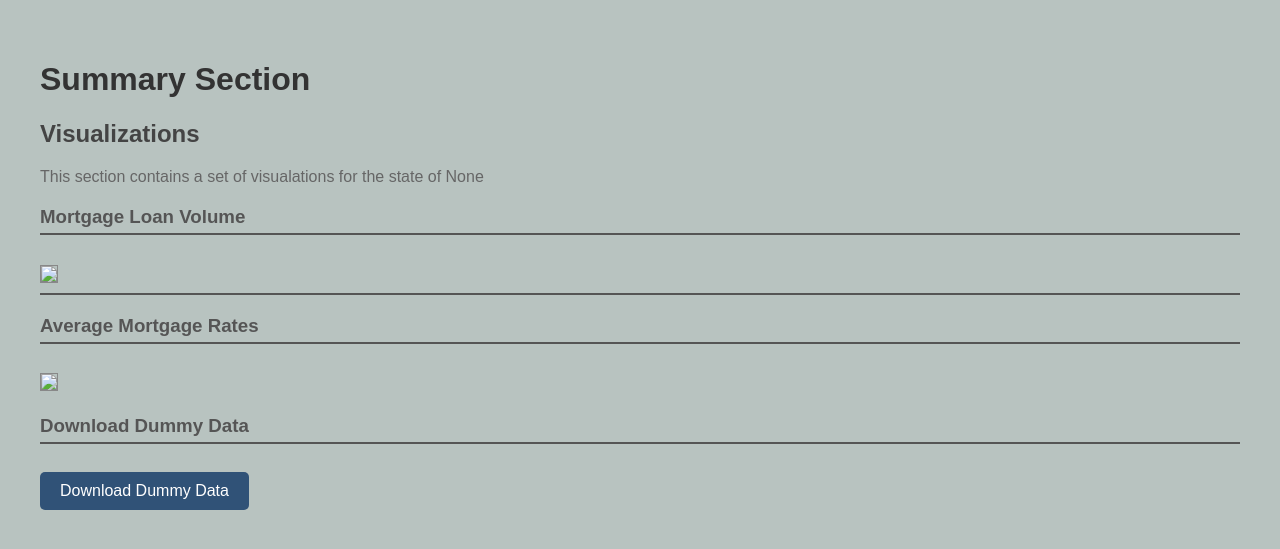
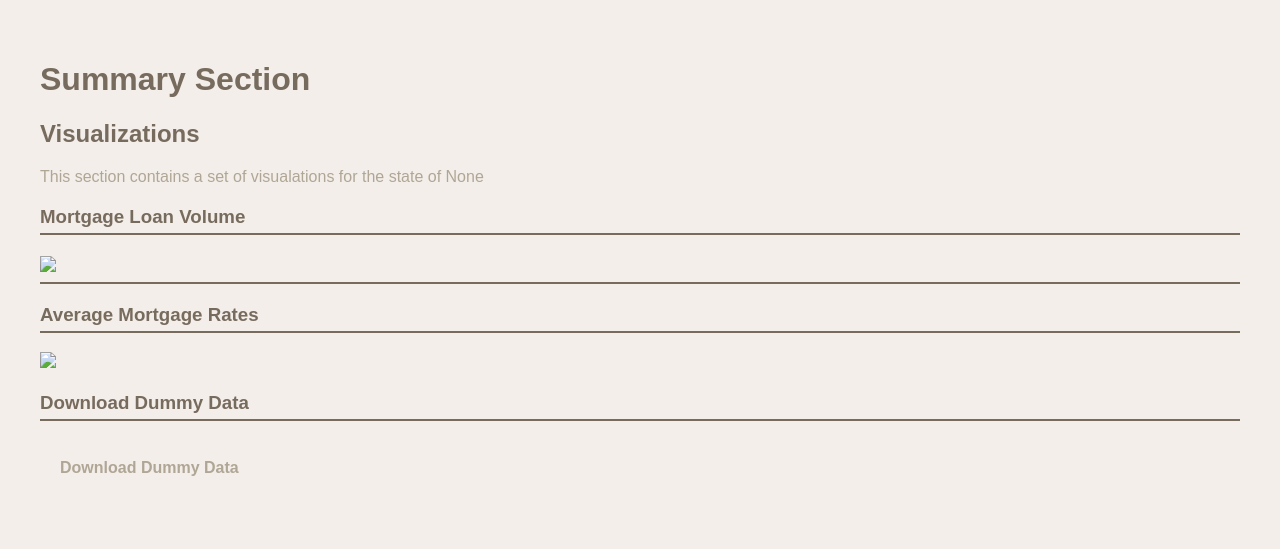
Before and after one commit to amason445/us_mortgages_flask_website, a Flask app: page /state_level/1 in a window 1280 px wide. Shown: the top 549 px of the page. Run offline with Flask 3, Linux system fonts and the light colour scheme.

Commit message:
Wrote an external CSS Styles sheet

```diff
--- /dev/null
+++ b/app/static/styles.css
@@ -0,0 +1,76 @@
+body {
+    background-color: #F3EEEA;
+    font-family: 'Arial', sans-serif;
+    margin: 20px;
+    padding: 20px;
+}
+
+h1 {
+    color: #776B5D;
+}
+
+h2 {
+    color: #776B5D;
+}
+
+h3 {
+    color: #776B5D;
+    border-bottom: 2px solid #776B5D;
+    padding-bottom: 5px;
+    margin-top: 20px;
+}
+
+p {
+    color: #B0A695;
+}
+
+ul {
+list-style: none;
+padding: 0;
+margin: 20px;
+}
+
+li {
+    display: flex;
+    align-items: center;
+    margin-bottom: 10px;
+    background-color: #EBE3D5;
+    border: 1px solid #B0A695;
+    border-radius: 5px;
+    overflow: hidden;
+    transition: transform 0.3s ease-in-out;
+}
+
+li:hover {
+    transform: scale(1.02);
+}
+
+.icon, .arrow {
+    flex: 0 0 40px;
+    text-align: center;
+    background-color: #776B5D;
+    color: #EBE3D5;
+    padding: 10px;
+}
+
+.content {
+    flex: 1;
+    padding: 10px;
+}
+
+a, .arrow {
+    display: inline-block;
+    padding: 10px 20px;
+    margin-top: 10px;
+    text-decoration: none;
+    border-radius: 5px;
+}
+
+a {
+    color: #B0A695;
+    font-weight: bold;
+}
+
+.arrow {
+    background-color: #776B5D;
+}
--- a/app/templates/state_pages.html
+++ b/app/templates/state_pages.html
@@ -3,51 +3,8 @@
     <head>
         <meta charset="UTF-8">
         <meta name="viewport" content="width=device-width, initial-scale=1.0">
-        <title style="background-color: #B8C3C0;">Dummy Data Visualization</title>
-        <style>
-            body {
-                background-color: #B8C3C0;
-                font-family: 'Arial', sans-serif;
-                margin: 20px;
-                padding: 20px;
-            }
-
-            h1 {
-                color: #333;
-            }
-
-            h2 {
-                color: #444;
-            }
-
-            h3 {
-                color: #555;
-                border-bottom: 2px solid #555;
-                padding-bottom: 5px;
-                margin-top: 20px;
-            }
-
-            p {
-                color: #666;
-            }
-
-            a {
-                display: inline-block;
-                padding: 10px 20px;
-                margin-top: 10px;
-                background-color: #305277;
-                color: #fff;
-                text-decoration: none;
-                border-radius: 5px;
-            }
-
-            img {
-                max-width: 100%;
-                height: auto;
-                border: 1px solid #888;
-                margin-top: 10px;
-            }
-        </style>
+        <title>Dummy Data Visualization</title>
+        <link rel="stylesheet" href="{{ url_for('static', filename='styles.css') }}">
     </head>
 <body>
     <h1>Summary Section</h1>
--- a/app/templates/visualization_template.html
+++ b/app/templates/visualization_template.html
@@ -1,7 +1,10 @@
 <!DOCTYPE html>
 <html>
     <head>
-<title style="background-color: #B8C3C0;">Dummy Data Visualization</title>
+        <meta charset="UTF-8">
+        <meta name="viewport" content="width=device-width, initial-scale=1.0">
+        <title style="background-color: #B8C3C0;">Dummy Data Visualization</title>
+        <link rel="stylesheet" href="{{ url_for('static', filename='styles.css') }}">
     </head>
 <body bgcolor="#B8C3C0">
     <h1>Summary Section</h1>
```
Also changed, not shown: app/templates/index.html (+3 -76 lines).
